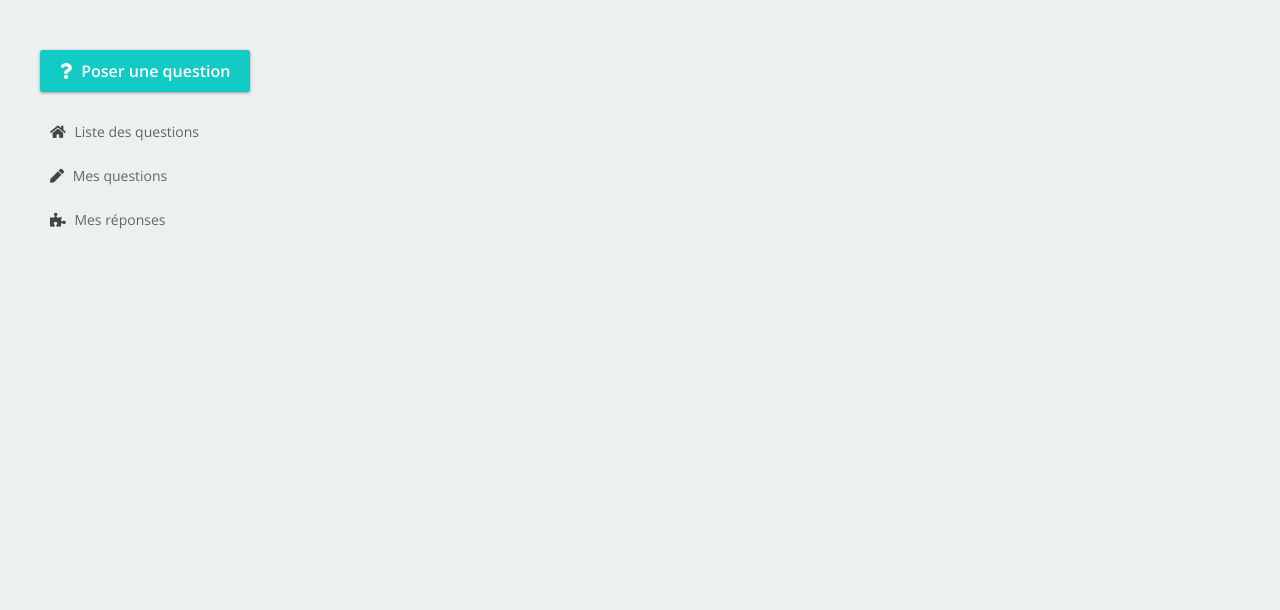
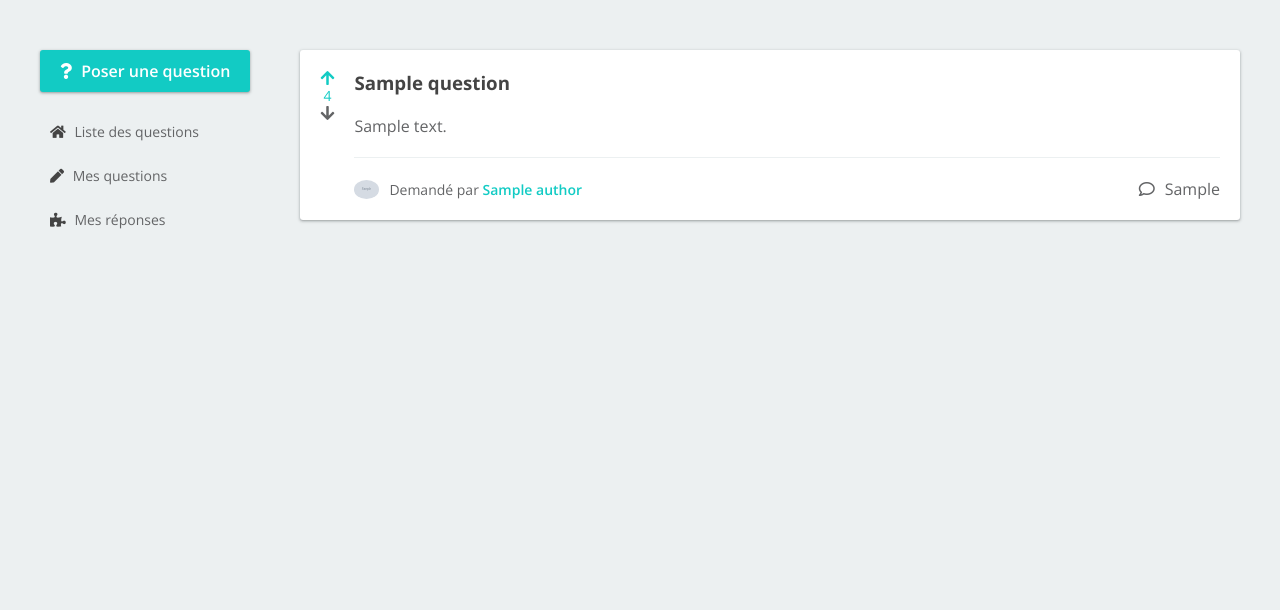
Before and after one commit to AzizaJonathan/wonder, a Symfony app: template templates/home/index.html.twig in a window 1280 px wide. Shown: the part 87-697 px from the top of the page. Run offline with Twig, Linux system fonts and the light colour scheme; the template is opened without the code that fills it: most values are stand-ins (such as "Sample title", 1, 10 or a date in 2020); grey boxes marked "Sample" are stand-in pictures; some libraries are stand-ins or nearby versions.

Commit message:
Setting up the list of questions

```diff
--- a/public/css/style.css
+++ b/public/css/style.css
@@ -75,6 +75,12 @@ a {
   text-decoration: none;
 }
 
+small {
+  font-size: var(--font-size-small);
+  font-family: var(--font-family);
+}
+
+
 /* flex */
 
 .d-flex {
@@ -135,6 +141,11 @@ a {
   margin: 20px;
 }
 
+.mr-10 {
+  margin-right: 10px;
+}
+
+
 .mr-20 {
   margin-right: 20px;
 }
@@ -159,6 +170,10 @@ a {
 
 .p-20 {
   padding: 20px;
+}
+
+.pb-20 {
+  padding-bottom: 20px;
 }
 
 .py-20 {
@@ -217,6 +232,12 @@ a {
   box-shadow: var(--box-shadow);
 }
 
+.block-shadow:hover {
+  cursor: pointer;
+  box-shadow: none;
+  transition: box-shadow 0.4s;
+}
+
 .form-row {
   display: flex;
   flex-flow: column;
@@ -245,6 +266,21 @@ a {
   color: var(--warning);
   font-size: var(--font-size-small);
   font-weight: var(--font-weight-semi-bold);
+}
+
+.avatar {
+  width: 25px;
+  border-radius: 50%;
+}
+
+.clickable {
+  color:var(--primary);
+  font-weight: var(--font-weight-semi-bold);
+  cursor: pointer;
+}
+
+.text-small {
+  font-size: var(--font-size-small);
 }
 
 /* sidebar */
@@ -309,3 +345,17 @@ footer {
   border-left: 5px solid var(--primary);
   background-color: var(--primary-light);
 }
+
+/* question */
+
+.question-content {
+  border-bottom: 1px solid var(--gray-light);
+}
+
+.rating-up {
+  color: var(--primary);
+}
+
+.rating-down {
+  color: var(--warning);
+}
--- a/templates/home/index.html.twig
+++ b/templates/home/index.html.twig
@@ -3,4 +3,36 @@
 {% block title %}Wonder
 {% endblock %}
 
-{% block body %}{% endblock %}
+{% block body %}
+
+  <ul>
+    {% for question in questions %}
+      <a class="block block-shadow d-flex flex-row mb-20">
+        <div class="d-flex flex-column mr-20 align-items-center">
+          <i class="fas fa-arrow-up {{ question.rating > 0 ? 'rating-up' : '' }}"></i>
+          <p class="text-small {{ question.rating > 0 ? 'rating-up' : question.rating < 0 ? 'rating-down' : ''}}"
+          > {{ question.rating }}</p>
+          <i class="fas fa-arrow-down {{ question.rating < 0 ? 'rating-down' : '' }}"></i>
+        </div>
+        <div class="flex-fill d-flex flex-column">
+          <div class="mb-20 question-content pb-20">
+            <h3 class="mb-20">{{ question.title }}</h3>
+            <p>{{ question.content }}</p>
+          </div>
+          <div class="d-flex flex-row justify-content-between">
+            <div class="d-flex flex-row align-items-center">
+              <img class="avatar mr-10" src="{{ question.author.avatar }}"/>
+              <small>Demandé par <span class="clickable">{{ question.author.name }}</span></small>
+            </div>
+            <div class="d-flex flex-row align-items-center">
+              <i class="far fa-comment mr-10"></i>
+              <p>{{ question.nbrOfResponse }}</p>
+            </div>
+          </div>
+        </div>
+
+      </a>
+    {% endfor %}
+  </ul>
+
+{% endblock %}
```
Also changed, not shown: src/Controller/HomeController.php (+38 -1 lines).
